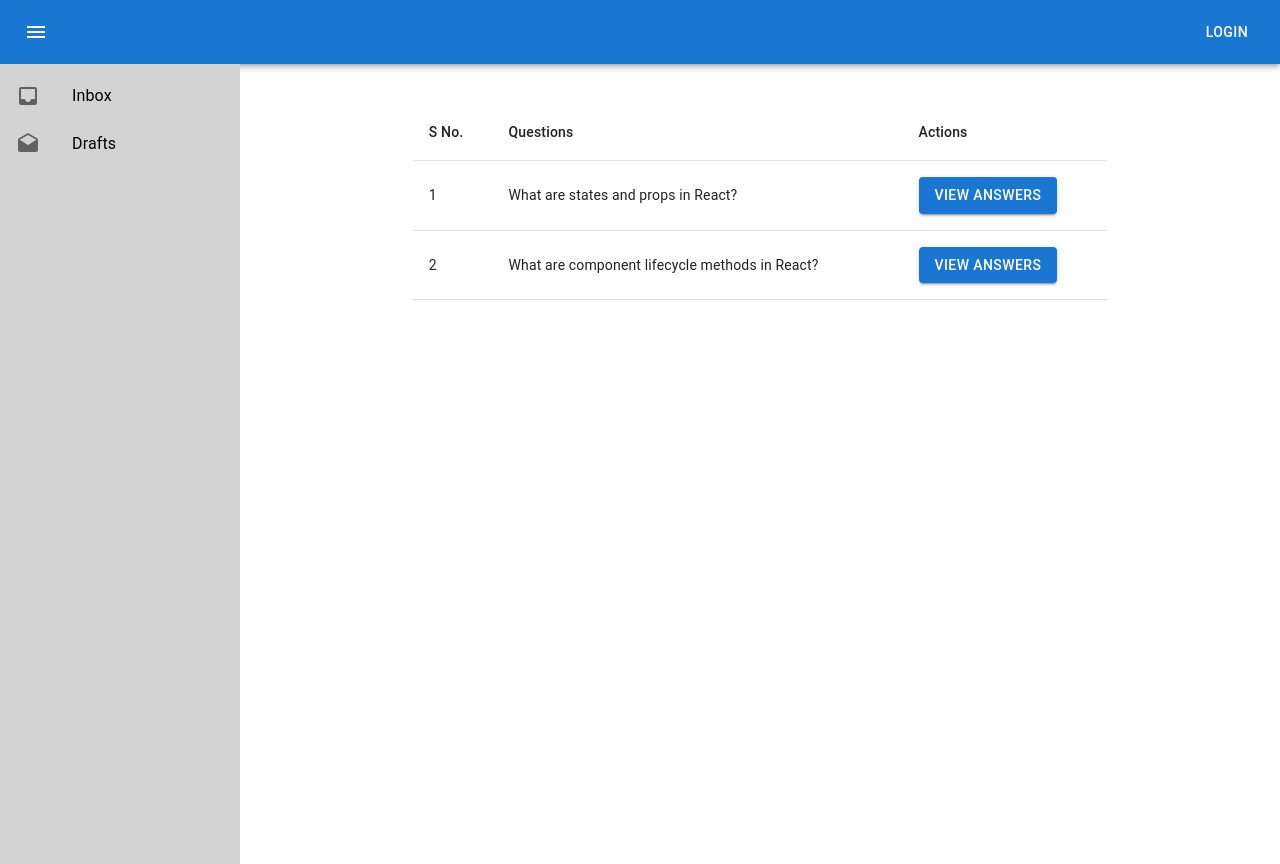
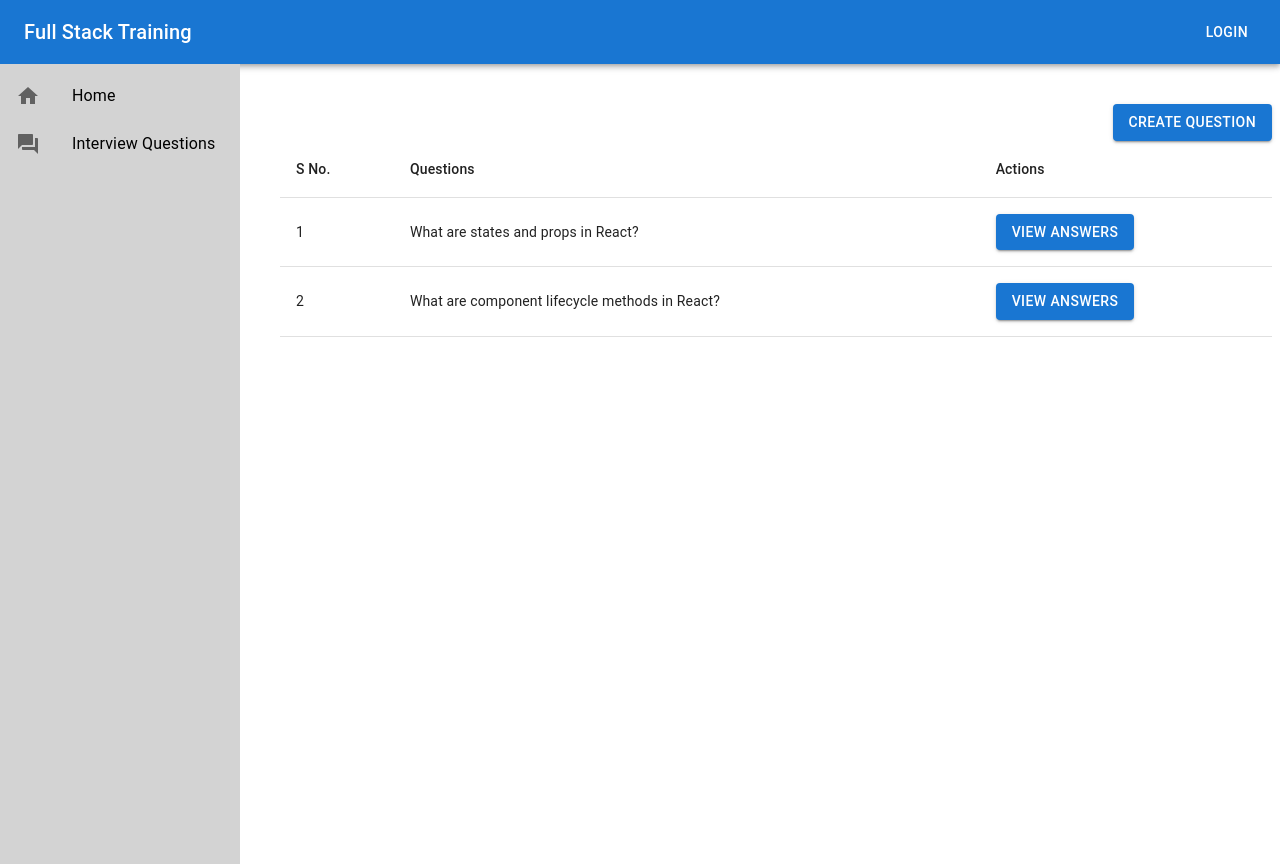
Before and after one commit to mouleesh/full-stack-training, a React (Vite) app: page / in a window 1280 px wide. Built offline with nearby package versions, Linux system fonts and the light colour scheme; some icons are missing.

Commit message:
Added routes and create Modal

```diff
--- a/package.json
+++ b/package.json
@@ -15,7 +15,8 @@
     "@mui/icons-material": "^7.1.0",
     "@mui/material": "^7.1.0",
     "react": "^19.1.0",
-    "react-dom": "^19.1.0"
+    "react-dom": "^19.1.0",
+    "react-router": "^7.5.3"
   },
   "devDependencies": {
     "@eslint/js": "^9.25.0",
--- /dev/null
+++ b/src/NotFoundPage.jsx
@@ -0,0 +1,72 @@
+import React from 'react';
+import { useNavigate } from 'react-router';
+import {
+  Box,
+  Button,
+  Container,
+  Typography,
+} from '@mui/material';
+import ErrorOutlineIcon from '@mui/icons-material/ErrorOutline';
+
+const NotFoundPage = () => {
+  const navigate = useNavigate();
+
+  return (
+    <Container maxWidth="sm" sx={{ mt: 8 }}>
+      <Box
+        sx={{
+          display: 'flex',
+          flexDirection: 'column',
+          alignItems: 'center',
+          textAlign: 'center',
+          p: 4,
+          borderRadius: 2,
+          border: 'grey 1px solid',
+        }}
+      >
+        <ErrorOutlineIcon
+          color="error"
+          sx={{ fontSize: 80, mb: 2 }}
+        />
+
+        <Typography variant="h3" gutterBottom sx={{ fontWeight: 'bold' }}>
+          404
+        </Typography>
+
+
+        <Typography variant="h5" gutterBottom sx={{ mb: 2 }}>
+          Oops! Page not found
+        </Typography>
+
+        <Typography variant="body1" color="text.secondary" sx={{ mb: 4 }}>
+          The page you're looking for doesn't exist or has been moved.
+        </Typography>
+
+        <Box sx={{ display: 'flex', gap: 2 }}>
+
+         <Button
+            variant="contained"
+            color="primary"
+            size="large"
+            onClick={() => navigate(-1)}
+            sx={{ px: 4 }}
+          >
+            Go Back
+          </Button>
+
+          <Button
+            variant="outlined"
+            color="primary"
+            size="large"
+            onClick={() => navigate('/')}
+            sx={{ px: 4 }}
+          >
+            Go Home
+          </Button>
+        </Box>
+      </Box>
+    </Container>
+  );
+};
+
+export default NotFoundPage;
--- /dev/null
+++ b/src/Router.jsx
@@ -0,0 +1,23 @@
+import React from 'react'
+import Layout from './layout/Layout';
+import { BrowserRouter, Route, Routes } from 'react-router';
+import ListInterviewQuestions from './interview-questions/List';
+import NotFoundPage from './NotFoundPage';
+
+function Router() {
+  return (
+    <BrowserRouter>
+      <Routes>
+        <Route path='/' element={<Layout />}>
+          <Route path='' element={<ListInterviewQuestions />} />
+          <Route path='/interview-questions' element={<ListInterviewQuestions />} />
+          <Route path='/home' element={<p>This is home comp</p>} />
+        </Route>
+        <Route path='*' element={<NotFoundPage />} />
+      </Routes>
+
+    </BrowserRouter>
+  )
+}
+
+export default Router
--- /dev/null
+++ b/src/interview-questions/CreateModal.jsx
@@ -0,0 +1,32 @@
+import { Box, Button, Modal, Typography } from '@mui/material'
+import React from 'react'
+
+const style = {
+    position: 'absolute',
+    top: '50%',
+    left: '50%',
+    transform: 'translate(-50%, -50%)',
+    width: 400,
+    bgcolor: 'background.paper',
+    border: '2px solid #000',
+    boxShadow: 24,
+    p: 4,
+};
+
+function CreateModal({open, handleClose}) {
+    return (
+        <Modal
+            open={open}
+            onClose={handleClose}
+            >
+            <Box sx={style}>
+                <Typography variant="h6" component="h2"> Text in a modal </Typography>
+
+                <Button variant='contained' onClick={handleClose}>Close</Button>
+
+            </Box>
+        </Modal>
+    )
+}
+
+export default CreateModal
--- a/src/interview-questions/List.jsx
+++ b/src/interview-questions/List.jsx
@@ -1,8 +1,10 @@
 import React, { useEffect, useState } from 'react'
 import { Box, Button, Table, TableBody, TableCell, TableHead, TableRow } from '@mui/material'
+import CreateModal from './CreateModal';
 
 function List() {
     const [questions, setQuestions] = useState([]);
+    const [createQuestionModal, setCreateQuestionModal] = useState(false);
 
     useEffect(() => {
         setQuestions([
@@ -17,8 +19,16 @@ function List() {
         ])
     }, []) //This runs after mounting of component.
 
+    const handleClose = () => {
+        setCreateQuestionModal(false);
+    }
+
     return (
-        <Box sx={{p: 2, width: "70%", margin: "0 auto"}}>
+        <>
+            <Box sx={{p: 2, width: "100%", margin: "0 auto"}}>
+                <div style={{display: "flex", justifyContent: "flex-end"}}>
+                    <Button onClick={() => setCreateQuestionModal(true)} variant='contained'>Create Question</Button>
+                </div>
                 <Table>
                     <TableHead>
                         <TableRow>
@@ -40,6 +50,8 @@ function List() {
                     </TableBody>
                 </Table>
             </Box>
+            <CreateModal open={createQuestionModal} handleClose={handleClose}/>
+        </>
     )
 }
 
--- a/src/layout/Header.jsx
+++ b/src/layout/Header.jsx
@@ -1,5 +1,5 @@
 import React from 'react'
-import { AppBar, Button, IconButton, Toolbar } from '@mui/material';
+import { AppBar, Button, IconButton, Toolbar, Typography } from '@mui/material';
 import { Menu } from '@mui/icons-material';
 import LoginIcon from '@mui/icons-material/Login';
 
@@ -8,15 +8,7 @@ function Header() {
   return (
     <AppBar position="static">
         <Toolbar sx={{display: "flex", justifyContent: "space-between"}}>
-            <IconButton
-                size="large"
-                edge="start"
-                color="inherit"
-                aria-label="menu"
-                sx={{ mr: 2 }}
-            >
-                <Menu />
-            </IconButton>
+            <Typography variant='h6'>Full Stack Training</Typography>
 
             <Button color='inherit' startIcon={<LoginIcon />}> Login</Button>
         </Toolbar>
--- a/src/layout/Layout.jsx
+++ b/src/layout/Layout.jsx
@@ -1,8 +1,8 @@
 import React from 'react'
-import ListInterviewQuestions from '../interview-questions/List';
 import { Box, Container } from '@mui/material';
 import Header from './Header';
 import SideBar from './SideBar';
+import { Outlet } from 'react-router';
 
 function Layout() {
   return (<>
@@ -13,9 +13,9 @@ function Layout() {
         <SideBar />
 
         {/* Main content */}
-        <Box component="main" sx={{ flexGrow: 1 }}>
-            <Container maxWidth="lg" sx={{ py: 3 }}>
-            <ListInterviewQuestions />
+        <Box width={"100%"}>
+            <Container sx={{ py: 3 }}>
+                <Outlet />
             </Container>
         </Box>
     </Box>
--- a/src/layout/SideBar.jsx
+++ b/src/layout/SideBar.jsx
@@ -1,28 +1,38 @@
-import React from 'react';
+import React, { useEffect } from 'react';
 import { Box, List, ListItem, ListItemButton, ListItemIcon, ListItemText } from '@mui/material';
-import { Drafts, Inbox } from '@mui/icons-material';
+import { Home, QuestionAnswer } from '@mui/icons-material';
+import { useNavigate } from 'react-router';
+
+const selectedMenuStyles = {
+    backgroundColor: "#5a8d03",
+    color: "white"
+}
 
 function SideBar() {
+    const navigate = useNavigate();
+
     return (
         <Box component="nav" sx={{ width: 240, flexShrink: 0, backgroundColor: "lightgray" }}>
             <nav>
             <List>
-            <ListItem disablePadding>
-            <ListItemButton>
+                <ListItem disablePadding sx={location.pathname === "/home" ? selectedMenuStyles : {}}>
+                    <ListItemButton onClick={() => {navigate('/home')}}>
                         <ListItemIcon>
-                <Inbox />
+                            <Home sx={{color: location.pathname === "/home" ? "white" : ""}}/>
                         </ListItemIcon>
-                <ListItemText primary="Inbox" />
+                        <ListItemText primary="Home" />
                     </ListItemButton>
                 </ListItem>
-            <ListItem disablePadding>
-            <ListItemButton>
+
+                <ListItem disablePadding sx={location.pathname === "/interview-questions" ? selectedMenuStyles : {}}>
+                    <ListItemButton onClick={() => {navigate('/interview-questions')}}>
                         <ListItemIcon>
-                <Drafts />
+                            <QuestionAnswer sx={{color: location.pathname === "/interview-questions" ? "white" : ""}}/>
                         </ListItemIcon>
-                <ListItemText primary="Drafts" />
+                        <ListItemText primary="Interview Questions" />
                     </ListItemButton>
                 </ListItem>
+
             </List>
             </nav>
         </Box>
--- a/src/main.jsx
+++ b/src/main.jsx
@@ -1,9 +1,9 @@
 import { StrictMode } from 'react';
 import { createRoot } from 'react-dom/client';
-import Layout from './layout/Layout';
+import Router from './Router';
 
 createRoot(document.getElementById('root')).render(
   <StrictMode>
-    <Layout />
+    <Router />
   </StrictMode>,
 )
```
Also changed, not shown: src/interview-questions/Create.jsx (deleted, +0 -16 lines), 1 other file (tests, documents, lock files or other folders). Lines whose indentation alone changed are shown as unchanged.
